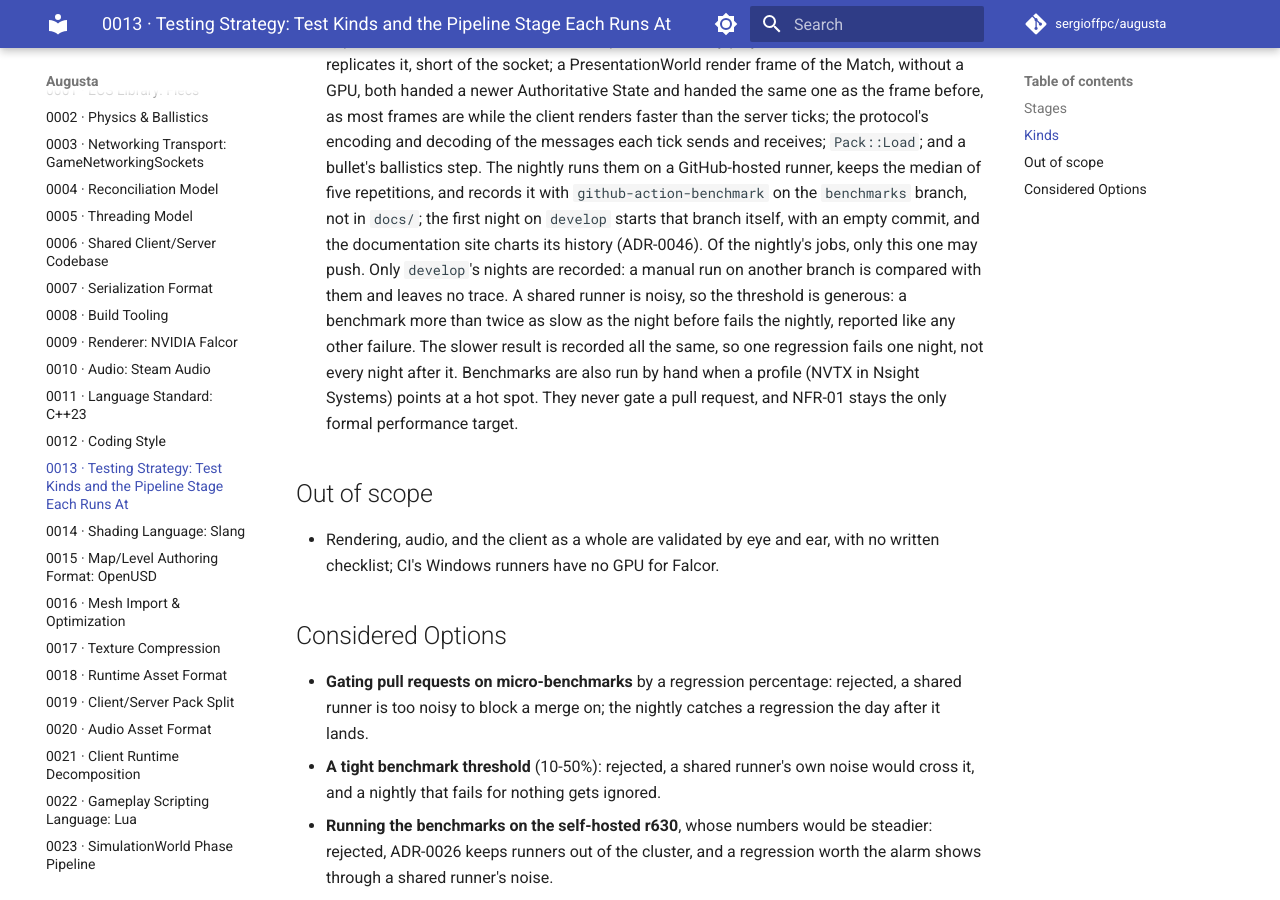
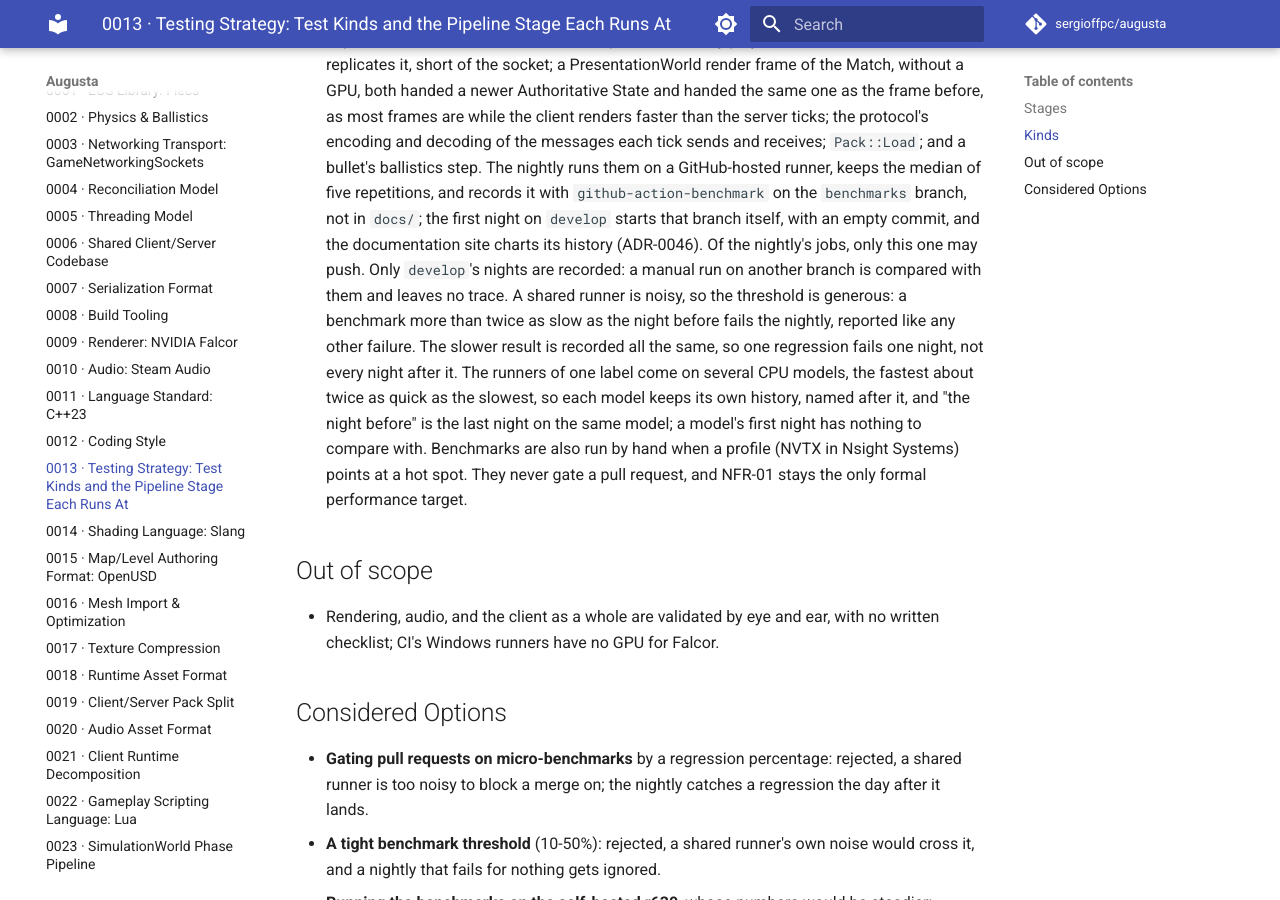
Before and after one commit to sergioffpc/augusta, an MkDocs documentation site: the page built from docs/adr/0013-testing-and-benchmarking.md, in a window 1280 px wide and 900 px high, scrolled down 4250 px. Built offline with MkDocs 1.6.1 and Material for MkDocs 9.7.7, drawn with Linux system fonts in a browser that asks for light colours; comment, search, counter and statistics services are not loaded.

Commit message:
fix(ci): compare each night's benchmarks only with the same runner CPU
The ubuntu runners come on several CPU models, the fastest about twice as
quick as the slowest at the hot-path benchmarks. A night on a slow model
after one on a fast model crossed the 2x alert on unchanged code: every
benchmark, not one hot path, moved together. Name the history after the
runner's CPU model, so a night is compared with the last night on the
same hardware.

Fixes #479

Co-Authored-By: Claude Opus 5.5 <noreply@anthropic.com>

```diff
--- a/docs/adr/0013-testing-and-benchmarking.md
+++ b/docs/adr/0013-testing-and-benchmarking.md
@@ -172,9 +172,13 @@ more stages it runs at, chosen by how long it takes and how noisy its result is.
   shared runner is noisy, so the threshold is generous: a benchmark more than
   twice as slow as the night before fails the nightly, reported like any other
   failure. The slower result is recorded all the same, so one regression fails
-  one night, not every night after it. Benchmarks are also run by hand when a
-  profile (NVTX in Nsight Systems) points at a hot spot. They never gate a pull
-  request, and NFR-01 stays the only formal performance target.
+  one night, not every night after it. The runners of one label come on several
+  CPU models, the fastest about twice as quick as the slowest, so each model
+  keeps its own history, named after it, and "the night before" is the last
+  night on the same model; a model's first night has nothing to compare with.
+  Benchmarks are also run by hand when a profile (NVTX in Nsight Systems) points
+  at a hot spot. They never gate a pull request, and NFR-01 stays the only
+  formal performance target.
 
 ## Out of scope
 
```
Also changed, not shown: 1 other file.
